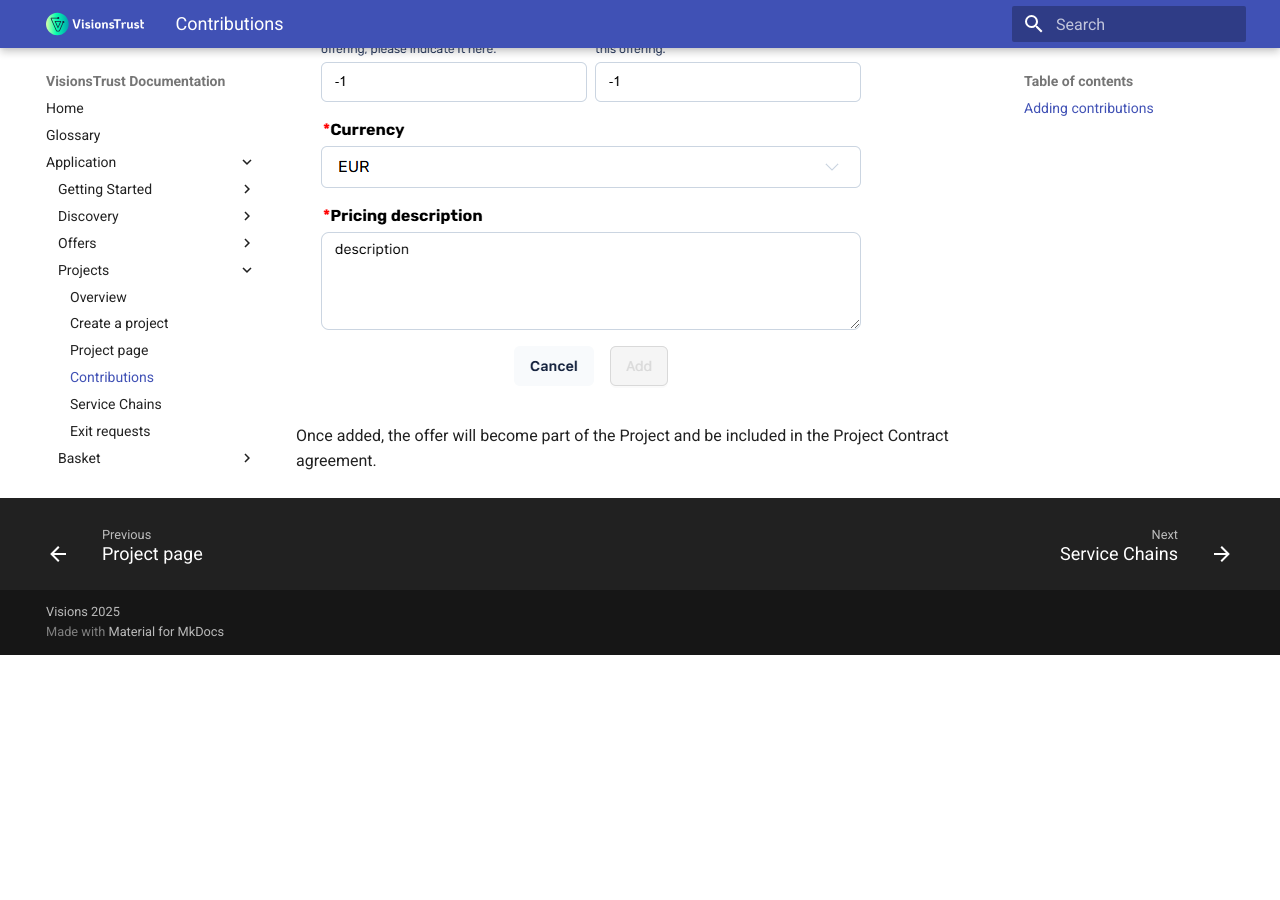
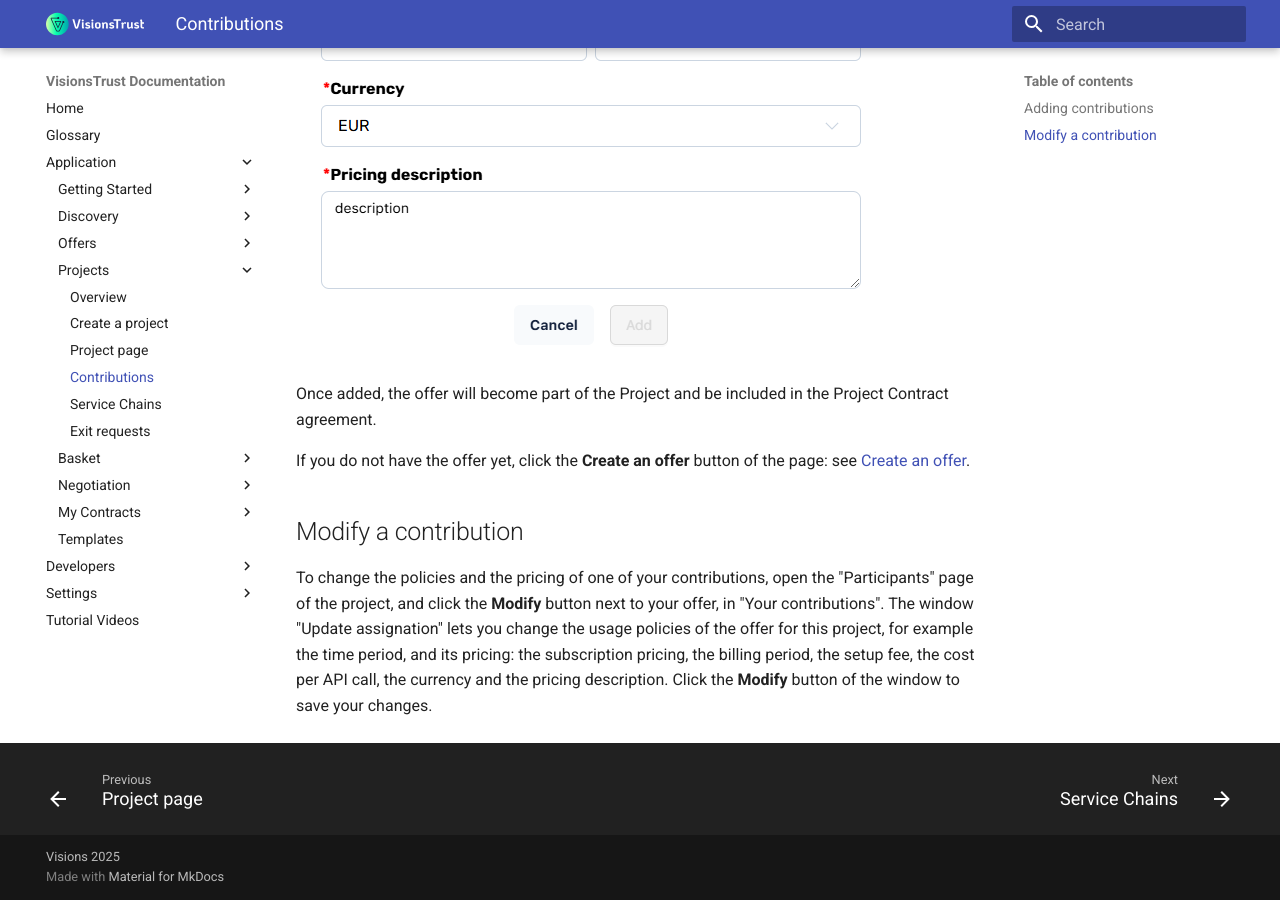
Before and after one commit to VisionsOfficial/visionstrust-docs, an MkDocs documentation site: the page built from docs/application/projects/contributions.md, in a window 1280 px wide and 900 px high, scrolled down 1659 px. Built offline with MkDocs 1.6.1 and Material for MkDocs 9.7.7, drawn with Linux system fonts in a browser that asks for light colours; before the commit the page ends 2314 px from its top, so only the background shows below that; some of the changed text lies outside the part shown.

Commit message:
docs: update Contributions and add Participants and Modify

```diff
--- a/docs/application/projects/contributions.md
+++ b/docs/application/projects/contributions.md
@@ -1,4 +1,4 @@
-# Adding your own offers to a Project as orchestrator
+# Contributions
 
 When you are orchestrator of a project and still wish to run data exchanges with offers you own. It is _mandatory_ to add these offers to the project, otherwise, the contract will not hold information regarding these offers and the connectors will not be able to use said offers in data sharing processes.
 
@@ -19,3 +19,9 @@ And finally configure the offer with the policies & pricing that apply to that p
 ![Project Contributions Offer Configuration](../../images/project-contributions-3.png)
 
 Once added, the offer will become part of the Project and be included in the Project Contract agreement.
+
+If you do not have the offer yet, click the **Create an offer** button of the page: see [Create an offer](../registering-resources/creating-an-offer.md).
+
+## Modify a contribution
+
+To change the policies and the pricing of one of your contributions, open the "Participants" page of the project, and click the **Modify** button next to your offer, in "Your contributions". The window "Update assignation" lets you change the usage policies of the offer for this project, for example the time period, and its pricing: the subscription pricing, the billing period, the setup fee, the cost per API call, the currency and the pricing description. Click the **Modify** button of the window to save your changes.
```
Also changed, not shown: docs/application/projects/project-settings.md (+4 -0 lines).
